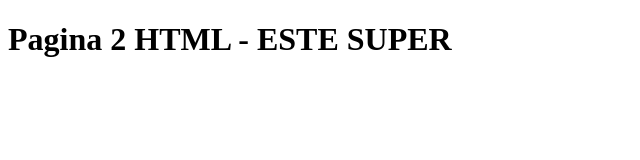
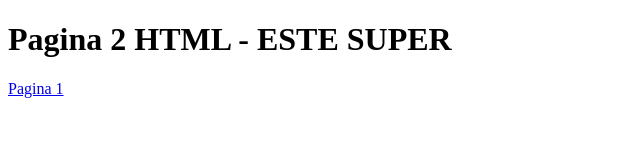
Before and after one commit to kirillpanfile/kirill-panfile-1912, a plain HTML site: page pagina2.html in a window 1280 px wide. Shown: the full height of the page, 0-640 px from the left. Drawn offline with Linux system fonts and the light colour scheme.

Commit message:
Updates at m upd

```diff
--- a/pagina2.html
+++ b/pagina2.html
@@ -8,6 +8,7 @@
 </head>
 <body>
     <h1>Pagina 2 HTML - ESTE SUPER</h1>
+    <a href="pagina1.html">Pagina 1</a>
 
 </body>
 </html>
```
